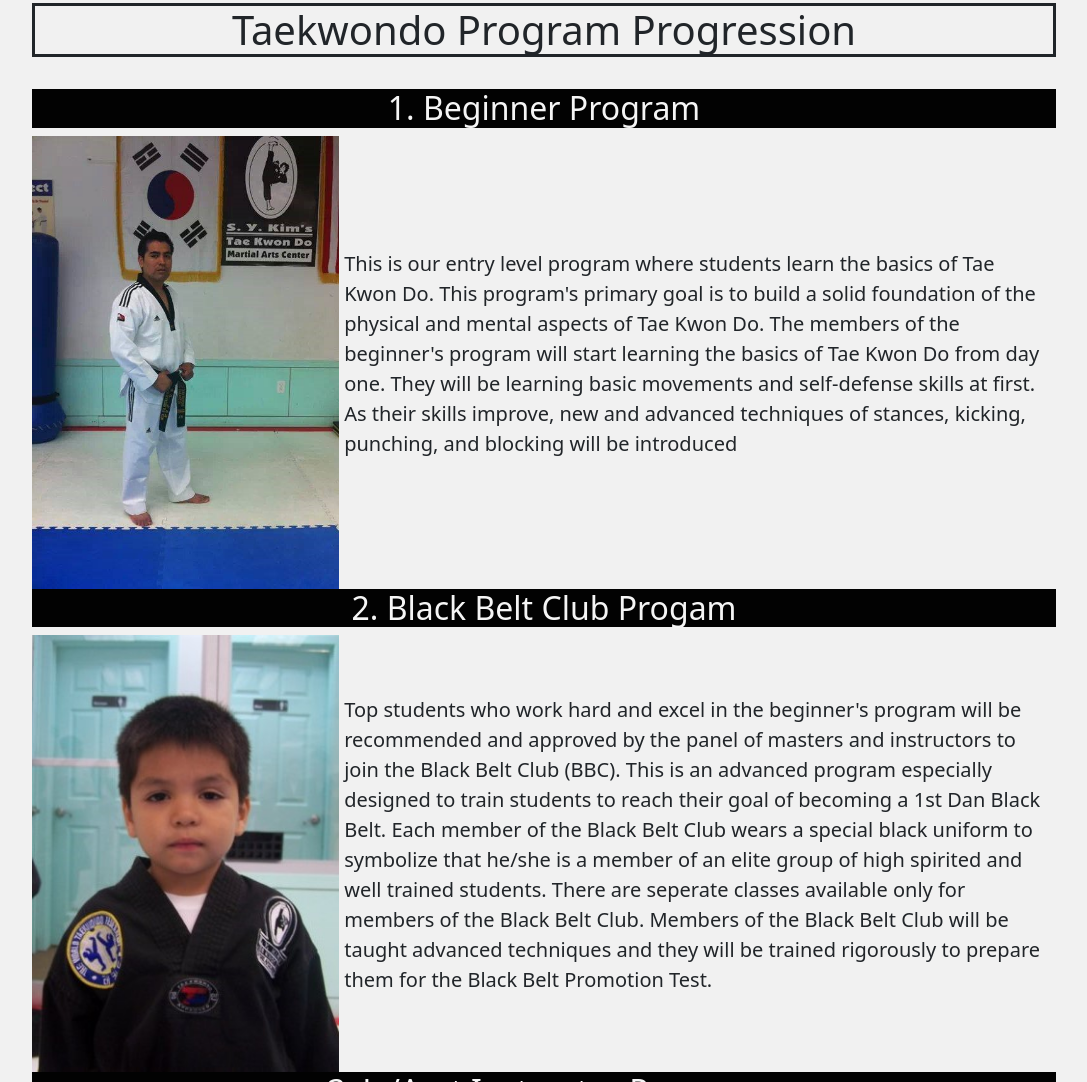
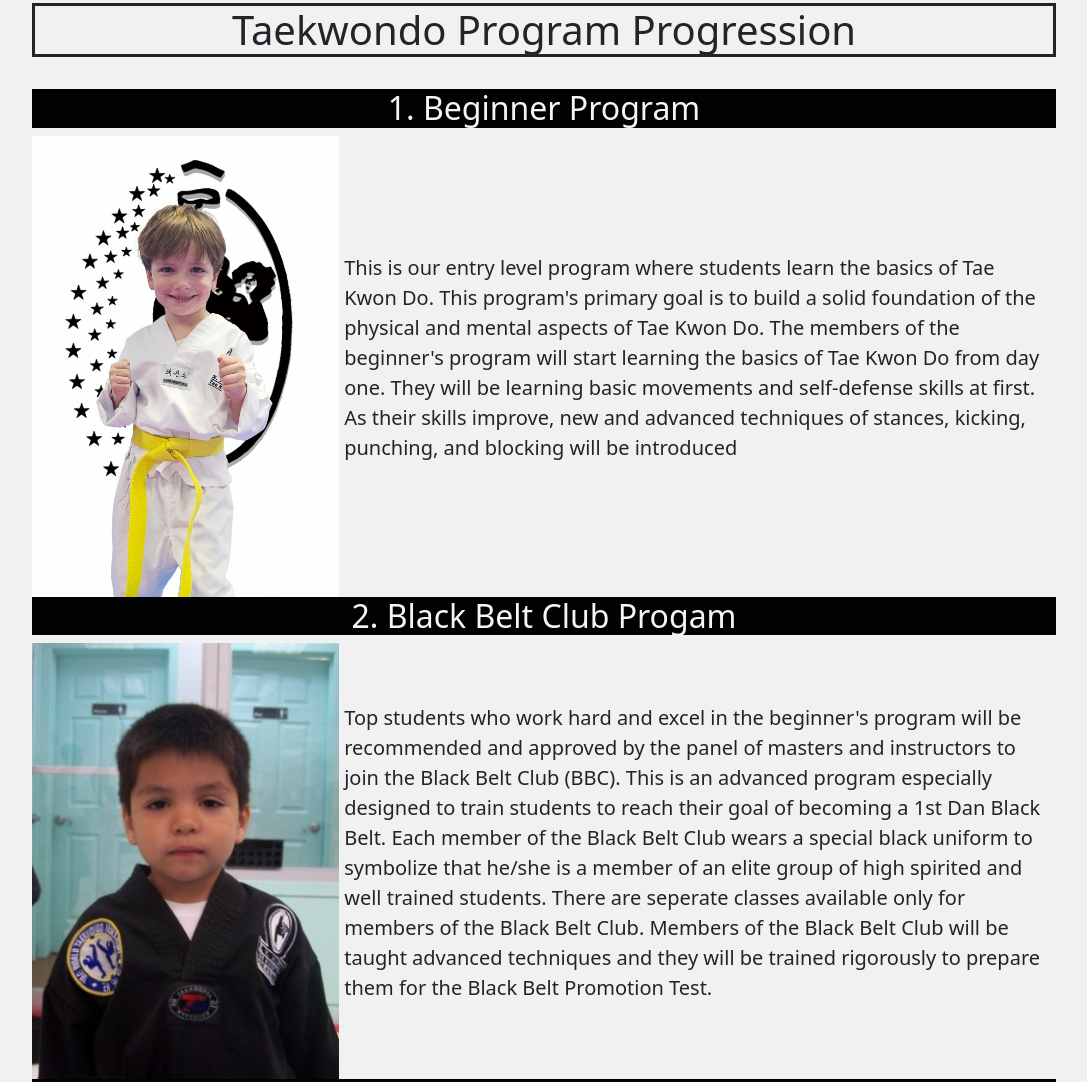
Before and after one commit to marenas1/Martial-Arts-Website-Demo, a plain HTML site: page programs.html in a window 1280 px wide. Shown: the part 2678-3760 px from the top of the page, without its empty margins (96-1183 px from the left). Drawn offline with nearby package versions, Linux system fonts and the light colour scheme.

Commit message:
added pics to programs

```diff
--- a/programs.html
+++ b/programs.html
@@ -149,7 +149,7 @@
 
             <div class="lowerSection" style="display: flex;align-items: center;">
                 <div style="width: 30%;">
-                    <img src="peoplePictures/whiteunimiguel.jpg" width="100%" style="margin: auto;">
+                    <img src="peoplePictures/Jan.jpg" width="100%" style="margin: auto;">
                 </div>
                 <div style="width: 70%;padding-left: 5px;padding-right: 5px;">
                     <p>This is our entry level program where students learn the basics of Tae Kwon Do. This program's primary goal is to build a solid foundation of the physical and mental aspects of Tae Kwon Do. The members of the beginner's program will start learning the basics of Tae Kwon Do from day one. They will be learning basic movements and self-defense skills at first. As their skills improve, new and advanced techniques of stances, kicking, punching, and blocking will be introduced</p>
@@ -178,7 +178,7 @@
 
             <div class="lowerSection" style="display: flex;align-items: center;">
                 <div style="width: 30%;">
-                    <img src="peoplePictures/Kooba.jpg" width="100%" style="margin: auto;">
+                    <img src="peoplePictures/Jakub WhiteBG.jpg" width="100%" style="margin: auto;">
                 </div>
                 <div style="width: 70%;padding-left: 5px;padding-right: 5px;">
                     <p>The Junior/Assistant Instructor program is one of our most prestigious honor programs. It is our 2nd Dan Black Belt Course. Members of this program wear a red/white and blue colored uniform to distinguish them as highly regarded, honor Tae Kwon Do students. They will participate in rigorous instructor training classes to sharped their skills throughout their road to becoming 2nd Dan Black Belts. The program is designed to build student's leadership skills by providing them the opportunity to teach other students, and by becoming a part of our elite demonstration team.</p>
@@ -289,7 +289,7 @@
 
             <div class="lowerSection" style="display: flex;align-items: center;">
                 <div style="width: 30%;">
-                    <img src="peoplePictures/whiteunimiguel.jpg" width="100%" style="margin: auto;">
+                    <img src="peoplePictures/Jan.jpg" width="100%" style="margin: auto;">
                 </div>
                 <div style="width: 70%;padding-left: 5px;padding-right: 5px;">
                     <p>This is our entry level program where students learn the basics of Tae Kwon Do. This program's primary goal is to build a solid foundation of the physical and mental aspects of Tae Kwon Do. The members of the beginner's program will start learning the basics of Tae Kwon Do from day one. They will be learning basic movements and self-defense skills at first. As their skills improve, new and advanced techniques of stances, kicking, punching, and blocking will be introduced</p>
```
Also changed, not shown: peoplePictures/InstructorsSitting.jpeg (added), peoplePictures/Jakub WhiteBG.jpg (added), peoplePictures/Jan.jpg (added).
